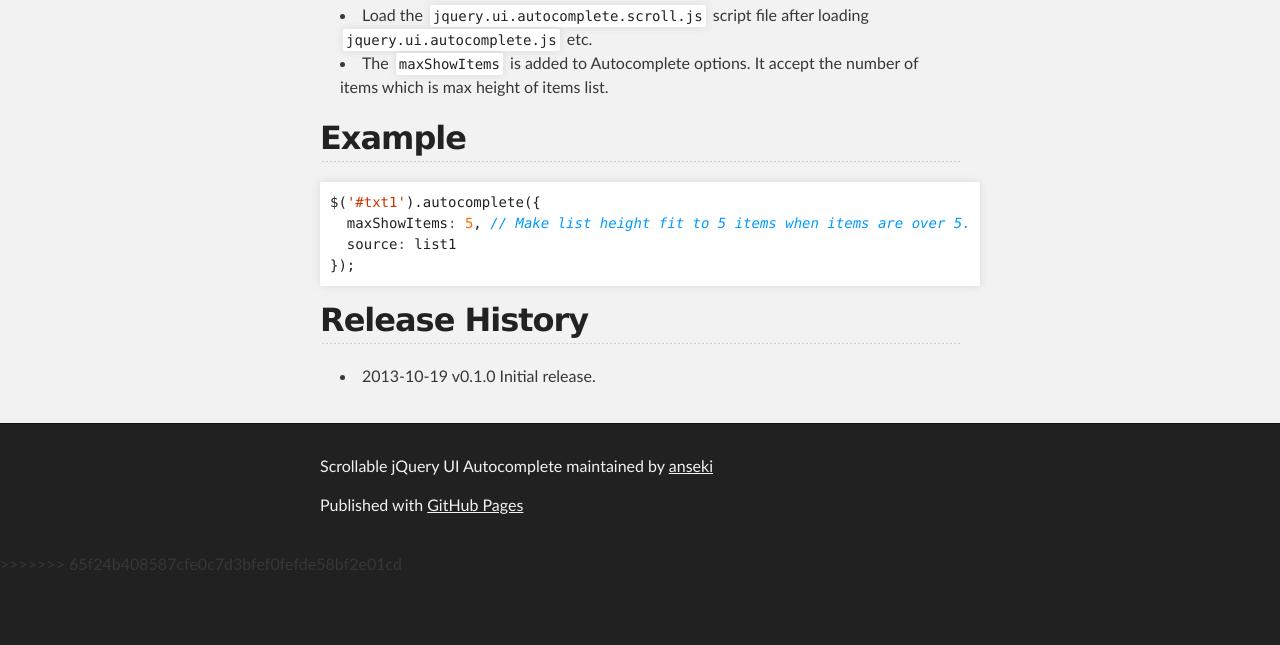
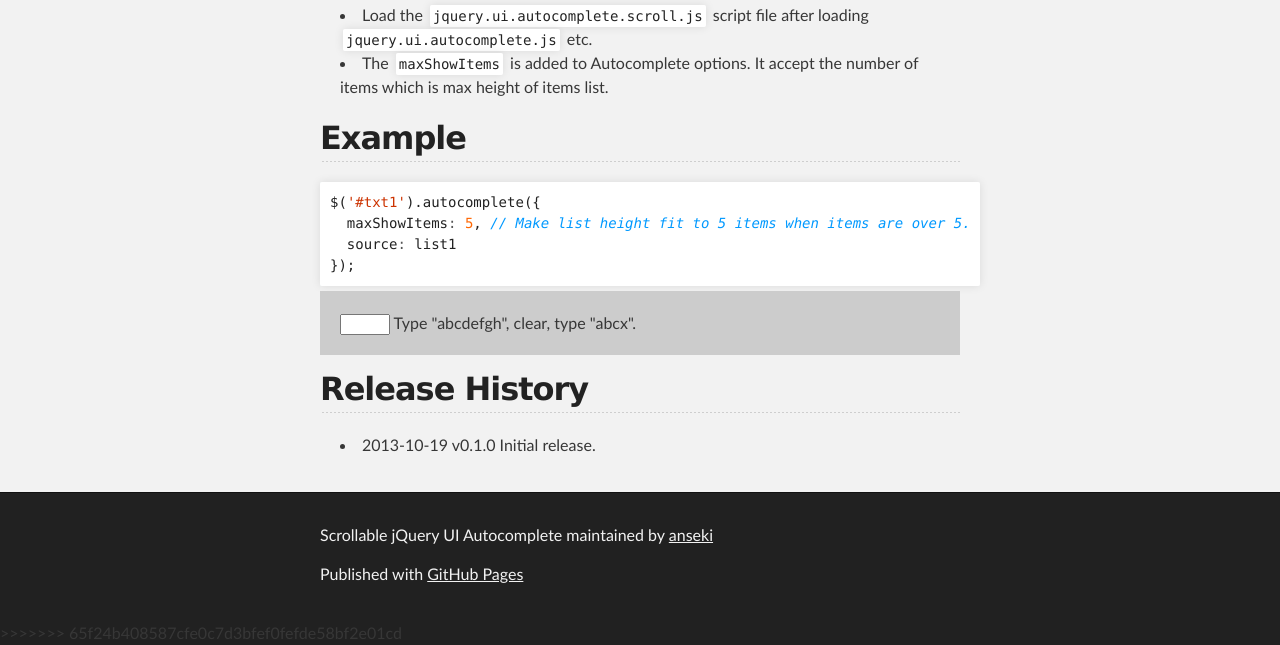
Before and after one commit to anseki/jquery-ui-autocomplete-scroll, a plain HTML site: page index.html in a window 1280 px wide. Shown: the part 653-1298 px from the top of the page. Before the commit the page ends 1229 px from the top, so only its background shows below. Drawn offline with nearby package versions, Linux system fonts and the light colour scheme.

```diff
--- a/index.html
+++ b/index.html
@@ -10,6 +10,12 @@
     <meta name="description" content="Scrollable jQuery UI Autocomplete : Scrollable jQuery UI Autocomplete Plugin for long items list." />
 
     <link rel="stylesheet" type="text/css" media="screen" href="stylesheets/stylesheet.css">
+
+<link rel="stylesheet" type="text/css" href="//ajax.googleapis.com/ajax/libs/jqueryui/1.10.3/themes/blitzer/jquery-ui.css" />
+<script src="//ajax.googleapis.com/ajax/libs/jquery/1.10.2/jquery.min.js"></script>
+<script type="text/javascript" src="//ajax.googleapis.com/ajax/libs/jqueryui/1.10.3/jquery-ui.min.js"></script>
+<script type="text/javascript" src="/path/to/jquery.ui.autocomplete.scroll.js"></script>
+
 
     <title>Scrollable jQuery UI Autocomplete</title>
   </head>
@@ -55,6 +61,27 @@
 <span class="p">});</span>
 </pre></div>
 
+<div style="margin: 5px 0 10px; padding: 20px; background-color: #ccc;">
+<input type="text" value="" id="txt1" style="width: 50px;"> Type "abcdefgh", clear, type "abcx".
+</div>
+<script>
+$('#txt1').autocomplete({
+  maxShowItems: 5,
+  source: [
+    'ab',
+    'abc',
+    'abcd',
+    'abcde',
+    'abcdef',
+    'abcdefg',
+    'abcdefgh',
+    'abcx',
+    'abcx2',
+    'abcx3'
+  ]
+});
+</script>
+
 <h2>
 <a name="release-history" class="anchor" href="#release-history"><span class="octicon octicon-link"></span></a>Release History</h2>
 
```
